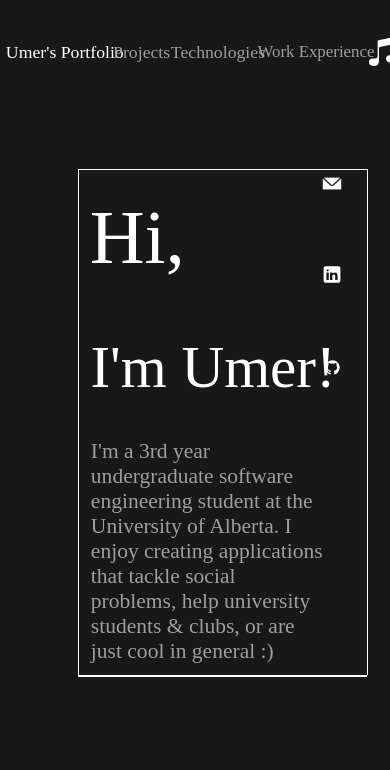
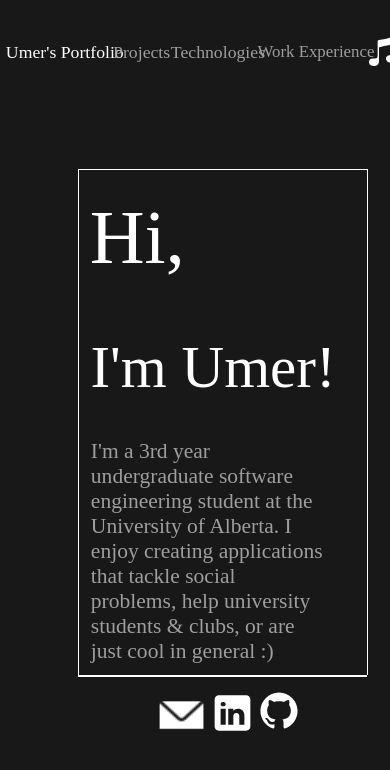
Before and after one commit to nopunindented/Portfolio, a React (Create React App) app in the folder portfolio/: page / in a window 390 px wide. Shown: the top 770 px of the page. Built offline with nearby package versions, Linux system fonts and the light colour scheme; a web font is replaced by a local one.

Commit message:
"Icons rearranged"

```diff
--- a/portfolio/src/index.css
+++ b/portfolio/src/index.css
@@ -432,6 +432,32 @@ code {
   }
 }
 
+@media (max-width: 620px){
+  .emailicon{
+    position: absolute;
+    height: 5.5%;
+    width: 14%;
+    top: 82%;
+    left: 39.57%;
+  }
+
+  .linkedinlogo{
+    position: absolute;
+    height: 5%;
+    width: 14%;
+    top: 82%;
+    left: 52.57%;
+  }
+
+  .gitlogo{
+    position: absolute;
+    height: 6.5%;
+    width: 14%;
+    top: 81%;
+    left: 64.57%;
+  }
+}
+
 .musicicon{
   position: absolute;
   top: 4%;
```
